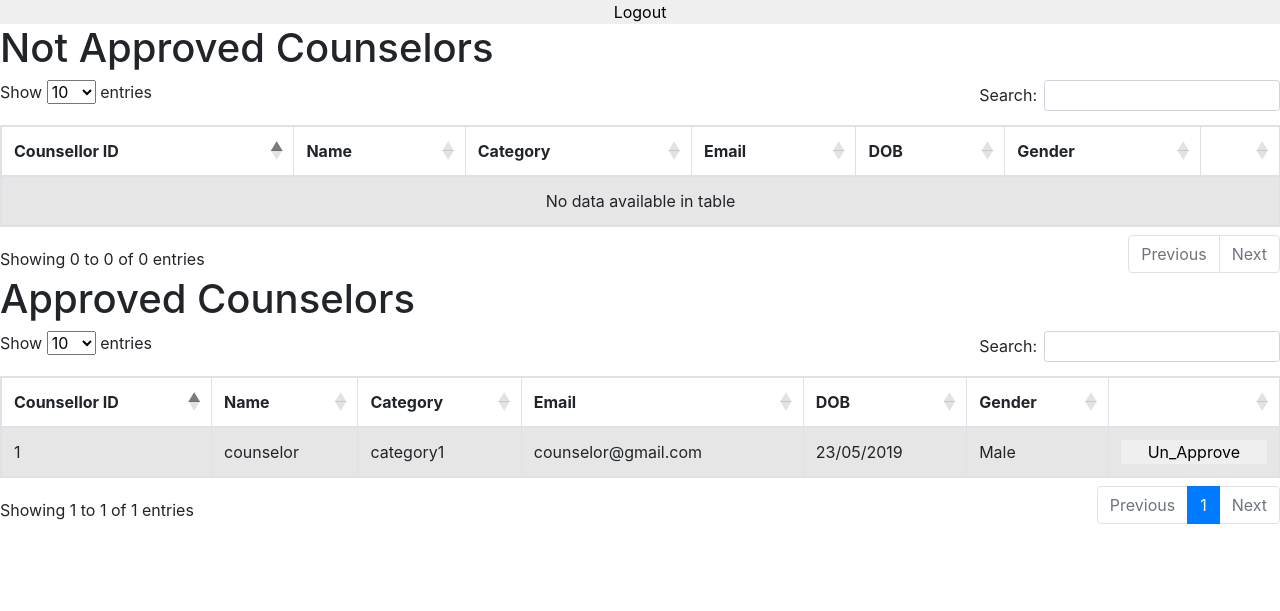
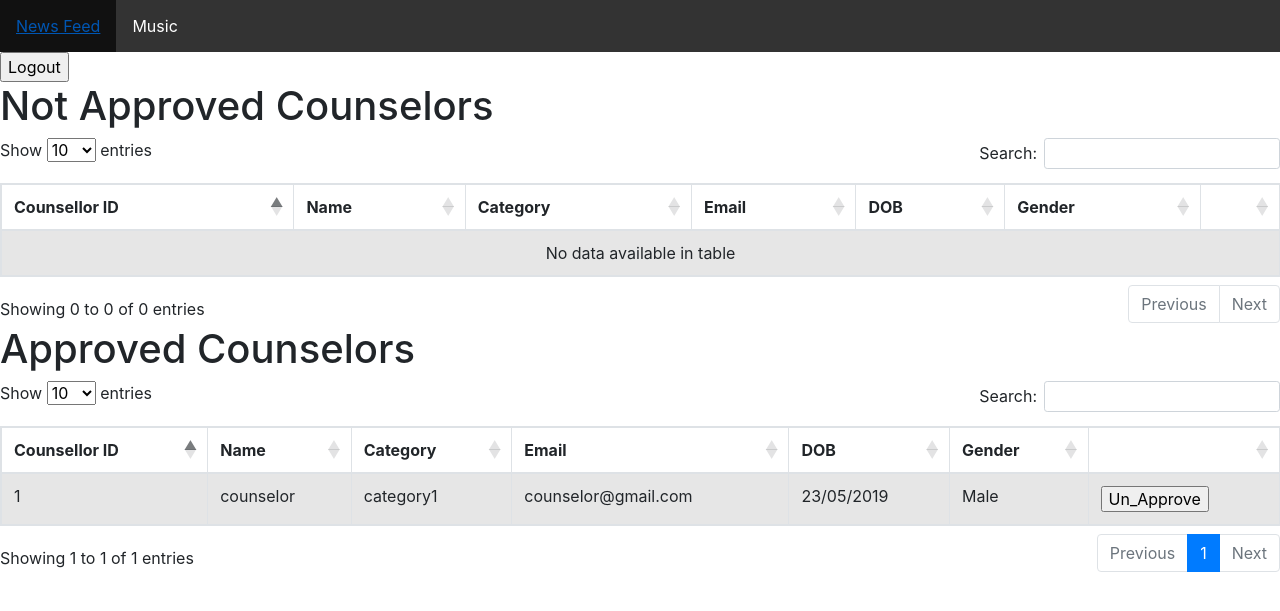
Before and after one commit to Thisuru/Counselling-system-, a PHP site: page /web/admin.php in a window 1280 px wide. Shown: the top 611 px of the page. Run offline with PHP 8.4, Linux system fonts and the light colour scheme; the visitor is signed in with stand-in values (Sample User, id 1); data comes from the database, SQL or seed files in the repository; data that the repository does not hold is empty; some libraries are stand-ins or nearby versions.

Commit message:
add nav bar to admin and counsellor

```diff
--- a/web/404.php
+++ b/web/404.php
@@ -7,7 +7,7 @@
     <meta name="viewport" content="width=device-width, initial-scale=1">
     <!-- The above 3 meta tags *must* come first in the head; any other head content must come *after* these tags -->
 
-    <title>404 HTML Tempalte by Colorlib</title>
+    <title>404 HTML</title>
 
     <!-- Google font -->
     <link href="https://fonts.googleapis.com/css?family=Montserrat:400,700,900" rel="stylesheet">
@@ -33,7 +33,7 @@
         </div>
         <h2>404 - Page not found</h2>
         <p>The page you are looking for might have been removed had its name changed or is temporarily unavailable.</p>
-        <a href="#">Go To Homepage</a>
+        <a href="login.php">Go To Login</a>
     </div>
 </div>
 
@@ -45,7 +45,7 @@
 <?php
 /**
  * Created by PhpStorm.
- * User: tharinduranaweera
+ * User: aparna_ravihari
  * Date: 5/18/19
  * Time: 9:23 AM
  */
--- a/web/Admin.php
+++ b/web/Admin.php
@@ -1,14 +1,14 @@
 <?php
 /**
  * Created by PhpStorm.
- * User: tharinduranaweera
+ * User: aparna_ravihari
  * Date: 5/19/19
  * Time: 9:57 AM
  */
 session_start();
 
 require ('utils/database_api.php');
-$user = $_SESSION['Admin'];
+$user = $_SESSION['admin'];
 
 if ($user == null) {
     header("location: 404.php");
@@ -16,6 +16,46 @@ if ($user == null) {
 }
 
 ?>
+
+<style>
+
+body {
+  font-size: 28px;
+}
+
+.nav {
+  list-style-type: none;
+  margin: 0;
+  padding: 0;
+  overflow: hidden;
+  background-color: #333;
+  position: -webkit-sticky; /* Safari */
+  position: sticky;
+  top: 0;
+}
+
+li {
+  float: left;
+}
+
+li a {
+  display: block;
+  color: white;
+  text-align: center;
+  padding: 14px 16px;
+  text-decoration: none;
+}
+
+li a:hover {
+  background-color: #111;
+}
+
+.active {
+  background-color: #4CAF50;
+}
+
+
+</style>
 
 <!DOCTYPE html>
 <html lang="en">
@@ -28,6 +68,21 @@ if ($user == null) {
     <meta name="author" content="Colorlib">
     <meta name="keywords" content="Colorlib Templates">
 
+
+    <header>
+            <nav>
+                <ul class = "nav">
+                    <li><a href="newsfeed.php">News Feed</a></li>
+
+                    <li><a href="music.php">Music</a></li>
+
+
+                </ul>
+            </nav>
+        </header>
+
+
+
     <title>User Registration</title>
     <!-- <link href="vendor/mdi-font/css/material-design-iconic-font.min.css" rel="stylesheet" media="all">
     <link href="vendor/font-awesome-4.7/css/font-awesome.min.css" rel="stylesheet" media="all">
@@ -39,7 +94,6 @@ if ($user == null) {
     <link href="vendor/datepicker/daterangepicker.css" rel="stylesheet" media="all"> -->
     <link href=https://cdn.datatables.net/1.10.20/css/jquery.dataTables.min.css>
 
-    <link href="css/main.css" rel="stylesheet" media="all">
 </head>
 
 <body>
--- a/web/login.php
+++ b/web/login.php
@@ -2,15 +2,15 @@
 
 require ('utils/database_api.php');
 
-if(isset($_SESSION['Patient'])){
+if(isset($_SESSION['patient'])){
     header('Location: Questionnaire2.php');
     exit();
 }
-if(isset($_SESSION['Admin'])){
+if(isset($_SESSION['admin'])){
     header('Location: Admin.php');
     exit();
 }
-if(isset($_SESSION['Counsellor'])){
+if(isset($_SESSION['counsellor'])){
     header('Location: newsfeed.php');
     exit();
 }
```
Also changed, not shown: web/counselor.php (+56 -1 lines).
